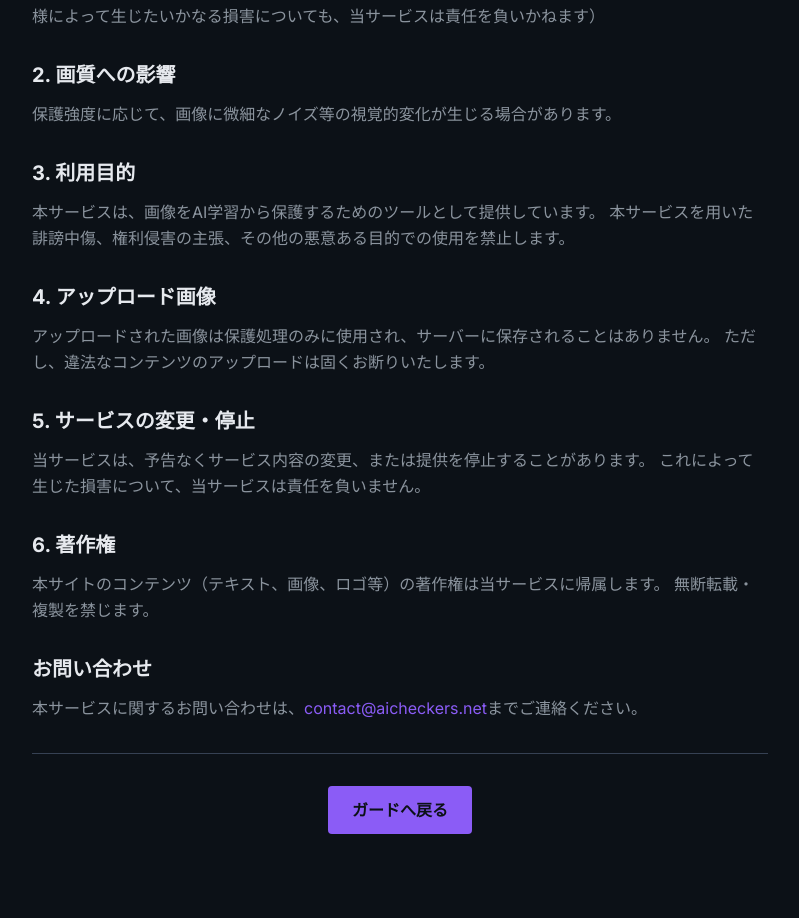
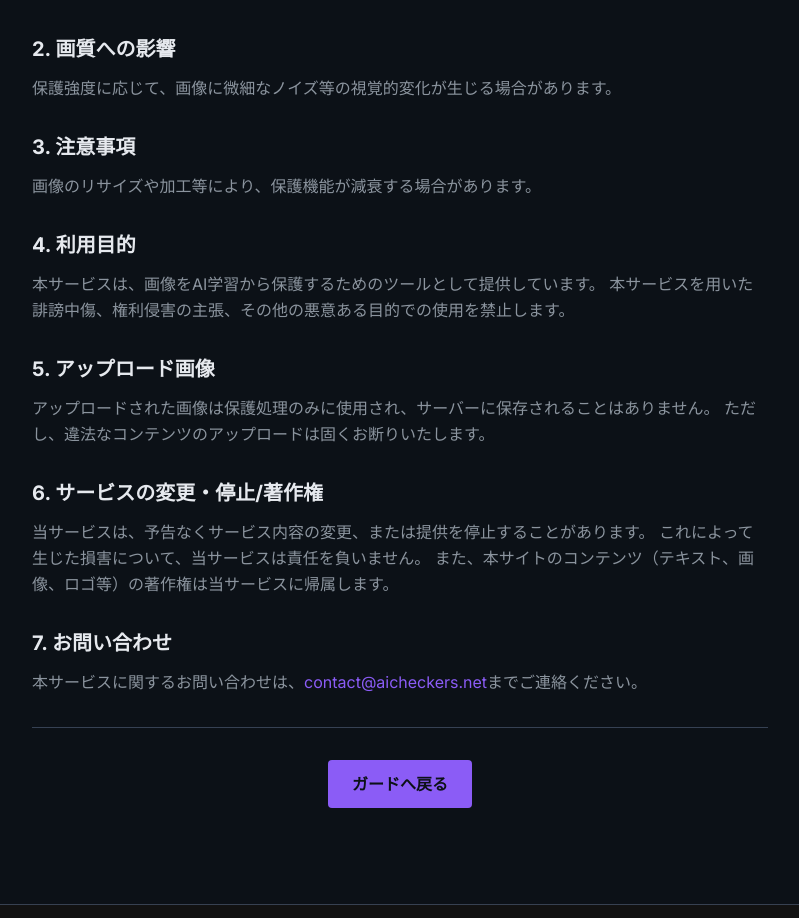
Before and after one commit to bonanza127/AIcheckers, a Next.js app: page /guard/disclaimer in a window 1280 px wide. Shown: the part 424-1342 px from the top of the page, without its empty margins (240-1039 px from the left). Built offline with nearby package versions, Linux system fonts and the light colour scheme.

Commit message:
Refine disclaimer content and numbering per user request

```diff
--- a/src/app/disclaimer/page.tsx
+++ b/src/app/disclaimer/page.tsx
@@ -28,7 +28,7 @@ export default function Disclaimer() {
 
         <div className="space-y-8 text-muted leading-relaxed">
           <section>
-            <h2 className="text-xl font-bold mb-3 text-foreground">判定結果について</h2>
+            <h2 className="text-xl font-bold mb-3 text-foreground">1. 判定結果について</h2>
             <p>
               本サービスが提供するAI生成画像の判定結果は、機械学習モデルによる推定であり、
               100%の正確性を保証するものではありません。判定結果を根拠とした
@@ -37,7 +37,7 @@ export default function Disclaimer() {
           </section>
 
           <section>
-            <h2 className="text-xl font-bold mb-3 text-foreground">利用目的</h2>
+            <h2 className="text-xl font-bold mb-3 text-foreground">2. 利用目的</h2>
             <p>
               本サービスは、画像がAI生成である可能性を判定する参考ツールとして提供しています。
               判定結果を用いた誹謗中傷、権利侵害の主張、その他の悪意ある目的での使用を禁止します。
@@ -45,7 +45,7 @@ export default function Disclaimer() {
           </section>
 
           <section>
-            <h2 className="text-xl font-bold mb-3 text-foreground">アップロード画像</h2>
+            <h2 className="text-xl font-bold mb-3 text-foreground">3. アップロード画像</h2>
             <p>
               アップロードされた画像は判定処理のみに使用され、サーバーに保存されることはありません。
               ただし、違法なコンテンツのアップロードは固くお断りいたします。
@@ -53,31 +53,23 @@ export default function Disclaimer() {
           </section>
 
           <section>
-            <h2 className="text-xl font-bold mb-3 text-foreground">サービスの変更・停止</h2>
+            <h2 className="text-xl font-bold mb-3 text-foreground">4. サービスの変更・停止/著作権</h2>
             <p>
               当サービスは、予告なくサービス内容の変更、または提供を停止することがあります。
               これによって生じた損害について、当サービスは責任を負いません。
-            </p>
-          </section>
-
-          <section>
-            <h2 className="text-xl font-bold mb-3 text-foreground">著作権</h2>
-            <p>
-              本サイトのコンテンツ（テキスト、画像、ロゴ等）の著作権は当サービスに帰属します。
+              また、本サイトのコンテンツ（テキスト、画像、ロゴ等）の著作権は当サービスに帰属します。
               無断転載・複製を禁じます。
             </p>
           </section>
 
           <section>
-            <h2 className="text-xl font-bold mb-3 text-foreground">お問い合わせ</h2>
+            <h2 className="text-xl font-bold mb-3 text-foreground">5. お問い合わせ</h2>
             <p>
               本サービスに関するお問い合わせは、
               <a href="mailto:contact@aicheckers.net" className="text-accent hover:underline">contact@aicheckers.net</a>
               までご連絡ください。
             </p>
           </section>
-
-
         </div>
 
         {/* Back Link */}
--- a/src/app/guard/disclaimer/page.tsx
+++ b/src/app/guard/disclaimer/page.tsx
@@ -36,8 +36,7 @@ export default function GuardDisclaimer() {
                         <h2 className="text-xl font-bold mb-3 text-foreground">1. 保護機能について</h2>
                         <p>
                             本サービスが提供する画像保護機能は、機械学習モデルに対する妨害を目的としたものであり、
-                            100%の保護を保証するものではありません。本サービスの使用、または期待した効果が得られなかったことによって生じたいかなる損害についても、当サービスは一切の責任を負いません。
-                            （本サービスの仕様によって生じたいかなる損害についても、当サービスは責任を負いかねます）
+                            100%の保護を保証するものではありません。本サービスの使用、または期待した効果が得られなかったことによって生じたいかなる損害についても、当サービスは責任を負いかねます。
                         </p>
                     </section>
 
@@ -49,7 +48,14 @@ export default function GuardDisclaimer() {
                     </section>
 
                     <section>
-                        <h2 className="text-xl font-bold mb-3 text-foreground">3. 利用目的</h2>
+                        <h2 className="text-xl font-bold mb-3 text-foreground">3. 注意事項</h2>
+                        <p>
+                            画像のリサイズや加工等により、保護機能が減衰する場合があります。
+                        </p>
+                    </section>
+
+                    <section>
+                        <h2 className="text-xl font-bold mb-3 text-foreground">4. 利用目的</h2>
                         <p>
                             本サービスは、画像をAI学習から保護するためのツールとして提供しています。
                             本サービスを用いた誹謗中傷、権利侵害の主張、その他の悪意ある目的での使用を禁止します。
@@ -57,7 +63,7 @@ export default function GuardDisclaimer() {
                     </section>
 
                     <section>
-                        <h2 className="text-xl font-bold mb-3 text-foreground">4. アップロード画像</h2>
+                        <h2 className="text-xl font-bold mb-3 text-foreground">5. アップロード画像</h2>
                         <p>
                             アップロードされた画像は保護処理のみに使用され、サーバーに保存されることはありません。
                             ただし、違法なコンテンツのアップロードは固くお断りいたします。
@@ -65,23 +71,16 @@ export default function GuardDisclaimer() {
                     </section>
 
                     <section>
-                        <h2 className="text-xl font-bold mb-3 text-foreground">5. サービスの変更・停止</h2>
+                        <h2 className="text-xl font-bold mb-3 text-foreground">6. サービスの変更・停止/著作権</h2>
                         <p>
                             当サービスは、予告なくサービス内容の変更、または提供を停止することがあります。
                             これによって生じた損害について、当サービスは責任を負いません。
+                            また、本サイトのコンテンツ（テキスト、画像、ロゴ等）の著作権は当サービスに帰属します。
                         </p>
                     </section>
 
                     <section>
-                        <h2 className="text-xl font-bold mb-3 text-foreground">6. 著作権</h2>
-                        <p>
-                            本サイトのコンテンツ（テキスト、画像、ロゴ等）の著作権は当サービスに帰属します。
-                            無断転載・複製を禁じます。
-                        </p>
-                    </section>
-
-                    <section>
-                        <h2 className="text-xl font-bold mb-3 text-foreground">お問い合わせ</h2>
+                        <h2 className="text-xl font-bold mb-3 text-foreground">7. お問い合わせ</h2>
                         <p>
                             本サービスに関するお問い合わせは、
                             <a href="mailto:contact@aicheckers.net" className="text-accent hover:underline">contact@aicheckers.net</a>
```
